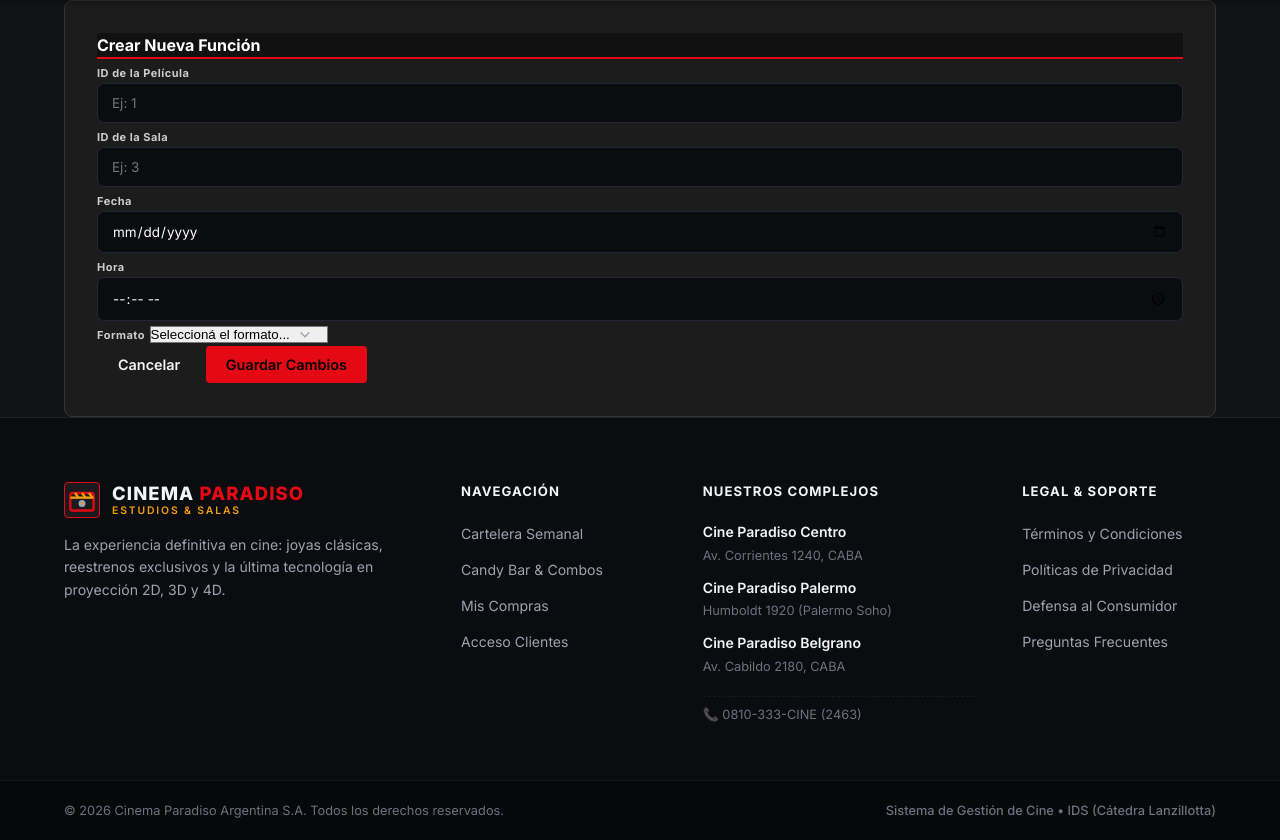
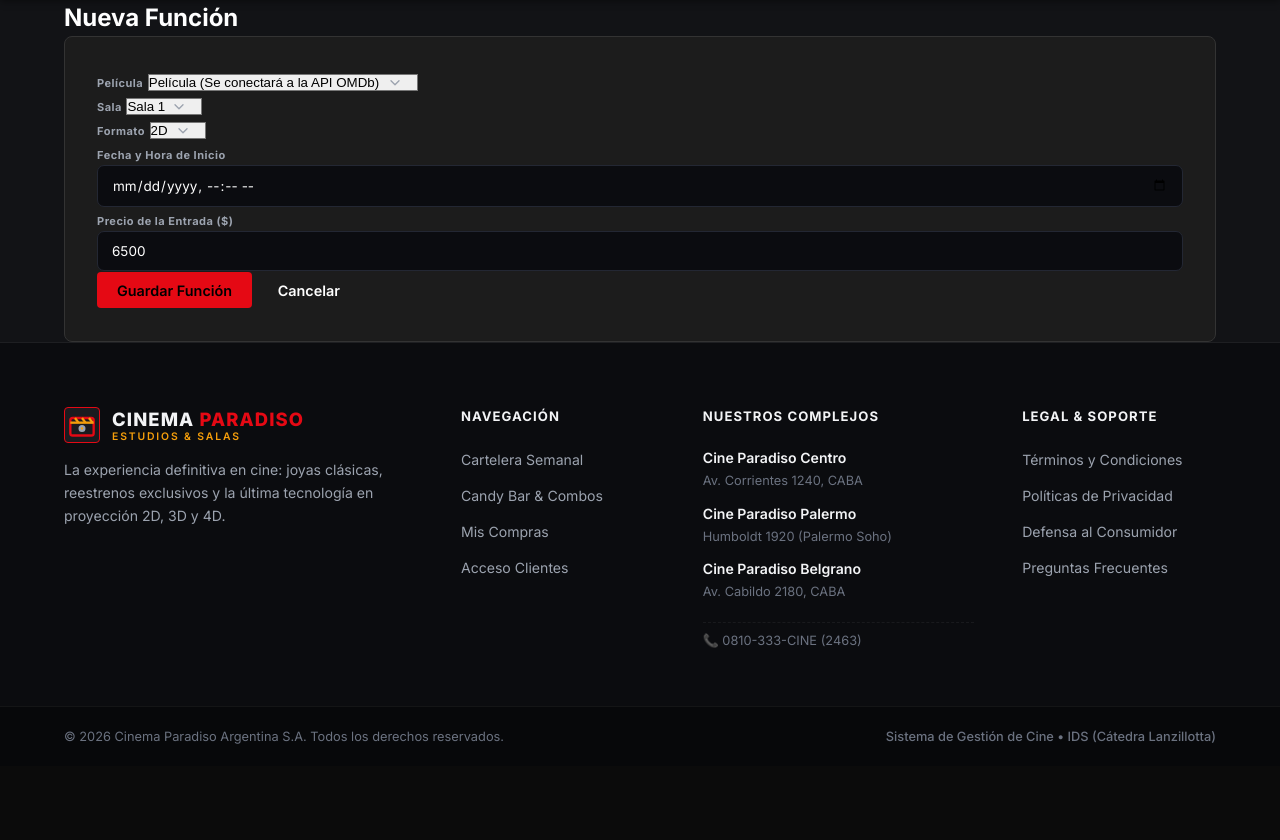
Before and after one commit to fcamporaa/IDS_ProyectoFinal_equipo10, a Flask app: template frontend/templates/backoffice/funciones_form.html in a window 1280 px wide. Shown: the part 69-909 px from the top of the page. After the commit the page ends 813 px from the top, so only its background shows below. Run offline with Flask 3, Linux system fonts and the light colour scheme; the template is opened without the code that fills it, so the values that code supplies are empty; parts of the project's set-up code (start-up, migrations or seed data) failed here and were passed over.

Commit message:
lime algunos detalles y corregi algunas cosas de la funcion admin de funciones

```diff
--- a/frontend/templates/backoffice/funciones_form.html
+++ b/frontend/templates/backoffice/funciones_form.html
@@ -2,58 +2,53 @@
 
 {% block content %}
 <div class="container mt-5 mb-5">
-    <div class="row justify-content-center">
-        <div class="col-md-8">
-            <div class="card" style="background-color: #1c1c1c; border: 1px solid #333;">
-                <div class="card-header" style="border-bottom: 2px solid #e50914; background-color: #111;">
-                    <h4 style="color: white; margin: 0; font-weight: bold;">
-                        {{ 'Editar Función' if funcion else 'Crear Nueva Función' }}
-                    </h4>
-                </div>
-                <div class="card-body p-4">
-                    <!-- Si hay función, la ruta apunta a editar; si no, a crear -->
-                    <form action="{{ url_for('admin_funciones.editar_funcion', id_funcion=funcion.id_funcion) if funcion else url_for('admin_funciones.crear_funcion') }}" method="POST">
+    <h2 style="color: white; font-weight: bold;">{{ 'Editar' if funcion else 'Nueva' }} Función</h2>
 
-                        <div class="row">
-                            <div class="col-md-6 mb-3">
-                                <label class="form-label" style="color: #ccc;">ID de la Película</label>
-                                <input type="number" name="pelicula_id" class="form-control bg-dark text-white border-secondary" value="{{ funcion.id_pelicula if funcion else '' }}" placeholder="Ej: 1" required>
-                            </div>
-                            <div class="col-md-6 mb-3">
-                                <label class="form-label" style="color: #ccc;">ID de la Sala</label>
-                                <input type="number" name="sala_id" class="form-control bg-dark text-white border-secondary" value="{{ funcion.id_sala if funcion else '' }}" placeholder="Ej: 3" required>
-                            </div>
-                        </div>
+    <div class="card p-4 mt-4" style="background-color: #1c1c1c; border: 1px solid #333;">
+        <form action="{{ url_for('admin_funciones.editar_funcion', id_funcion=funcion.id_funcion) if funcion else url_for('admin_funciones.crear_funcion') }}" method="POST" style="color: white;">
 
-                        <div class="row">
-                            <div class="col-md-6 mb-3">
-                                <label class="form-label" style="color: #ccc;">Fecha</label>
-                                <input type="date" name="fecha" class="form-control bg-dark text-white border-secondary" value="{{ funcion.inicio.split('T')[0] if funcion else '' }}" required>
-                            </div>
-                            <div class="col-md-6 mb-3">
-                                <label class="form-label" style="color: #ccc;">Hora</label>
-                                <input type="time" name="hora" class="form-control bg-dark text-white border-secondary" value="{{ funcion.inicio.split('T')[1][:5] if funcion else '' }}" required>
-                            </div>
-                        </div>
+            <div class="mb-3">
+                <label class="form-label">Película</label>
+                <!-- Se bloquea si es edición -->
+                <select name="id_pelicula" class="form-select bg-dark text-white border-secondary" {% if funcion %}disabled{% endif %}>
+                    <option value="1" {% if funcion and funcion.id_pelicula == 1 %}selected{% endif %}>Película (Se conectará a la API OMDb)</option>
+                </select>
+            </div>
 
-                        <div class="mb-4">
-                            <label class="form-label" style="color: #ccc;">Formato</label>
-                            <select name="idioma" class="form-select bg-dark text-white border-secondary" required>
-                                <option value="" disabled {{ '' if funcion else 'selected' }}>Seleccioná el formato...</option>
-                                <option value="2D" {{ 'selected' if funcion and funcion.formato == '2D' else '' }}>2D</option>
-                                <option value="3D" {{ 'selected' if funcion and funcion.formato == '3D' else '' }}>3D</option>
-                                <option value="4D" {{ 'selected' if funcion and funcion.formato == '4D' else '' }}>4D</option>
-                            </select>
-                        </div>
+            <div class="mb-3">
+                <label class="form-label">Sala</label>
+                <!-- Se bloquea si es edición -->
+                <select name="id_sala" class="form-select bg-dark text-white border-secondary" {% if funcion %}disabled{% endif %}>
+                    <option value="1" {% if funcion and funcion.id_sala == 1 %}selected{% endif %}>Sala 1</option>
+                    <option value="2" {% if funcion and funcion.id_sala == 2 %}selected{% endif %}>Sala 2</option>
+                </select>
+            </div>
 
-                        <div class="d-flex justify-content-end mt-2">
-                            <a href="/admin/funciones/" class="btn btn-outline-light me-2">Cancelar</a>
-                            <button type="submit" class="btn btn-danger" style="background-color: #e50914; border: none;">Guardar Cambios</button>
-                        </div>
-                    </form>
-                </div>
+            <div class="mb-3">
+                <label class="form-label">Formato</label>
+                <!-- Nombre corregido a "formato" y bloqueado en edición -->
+                <select name="formato" class="form-select bg-dark text-white border-secondary" {% if funcion %}disabled{% endif %}>
+                    <option value="2D" {% if funcion and funcion.formato == '2D' %}selected{% endif %}>2D</option>
+                    <option value="3D" {% if funcion and funcion.formato == '3D' %}selected{% endif %}>3D</option>
+                </select>
             </div>
-        </div>
+
+            <div class="mb-3">
+                <label class="form-label">Fecha y Hora de Inicio</label>
+                <input type="datetime-local" name="inicio" class="form-control bg-dark text-white border-secondary" value="{{ funcion.inicio if funcion else '' }}" required>
+            </div>
+
+            <div class="mb-3">
+                <label class="form-label">Precio de la Entrada ($)</label>
+                <!-- Campo de precio dinámico -->
+                <input type="number" name="precio_entrada" class="form-control bg-dark text-white border-secondary" value="{{ funcion.precio_entrada if funcion else 6500 }}" required>
+            </div>
+
+            <div class="mt-4">
+                <button type="submit" class="btn btn-danger" style="background-color: #e50914; border: none;">Guardar Función</button>
+                <a href="{{ url_for('admin_funciones.listar_funciones') }}" class="btn btn-outline-light ms-2">Cancelar</a>
+            </div>
+        </form>
     </div>
 </div>
 {% endblock %}
```
Also changed, not shown: frontend/routes/admin_funciones_routes.py (+49 -141 lines), frontend/services/funciones_service.py (added, +40 -0 lines).
